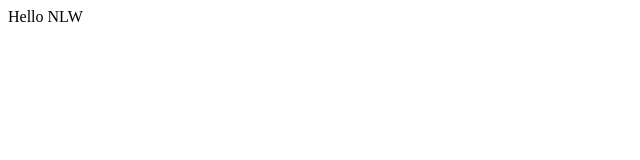
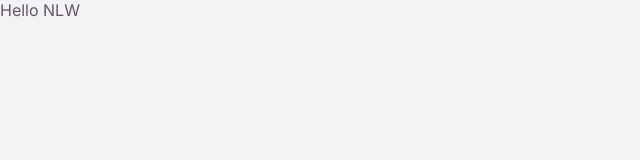
Before and after one commit to ruifernandees/moveit, a React (Create React App) app: page / in a window 1280 px wide. Shown: the top 160 px of the page, without its empty margins (0-640 px from the left). Built offline with nearby package versions, Linux system fonts and the light colour scheme.

Commit message:
feat: create global css

```diff
--- a/public/index.html
+++ b/public/index.html
@@ -11,6 +11,10 @@
     />
     <link rel="apple-touch-icon" href="%PUBLIC_URL%/logo192.png" />
     <link rel="manifest" href="%PUBLIC_URL%/manifest.json" />
+
+    <link rel="preconnect" href="https://fonts.gstatic.com">
+    <link href="https://fonts.googleapis.com/css2?family=Inter:wght@400;500;600&family=Rajdhani:wght@600&display=swap" rel="stylesheet">
+
     <title>React App</title>
   </head>
   <body>
--- a/src/App.tsx
+++ b/src/App.tsx
@@ -1,4 +1,6 @@
 import React from 'react';
+
+import './styles/global.css';
 
 function App() {
   return (
--- /dev/null
+++ b/src/styles/global.css
@@ -0,0 +1,23 @@
+* {
+    margin: 0;
+    padding: 0;
+    box-sizing: border-box;
+}
+
+body {
+    background: #f2f3f5;
+    color: #656;
+}
+
+body, button, textarea, input {
+    font: 400 16px "Inter", sans-serif;
+}
+
+button {
+    cursor: pointer;
+}
+
+a {
+    color: inherit;
+    text-decoration: none;
+}
```
